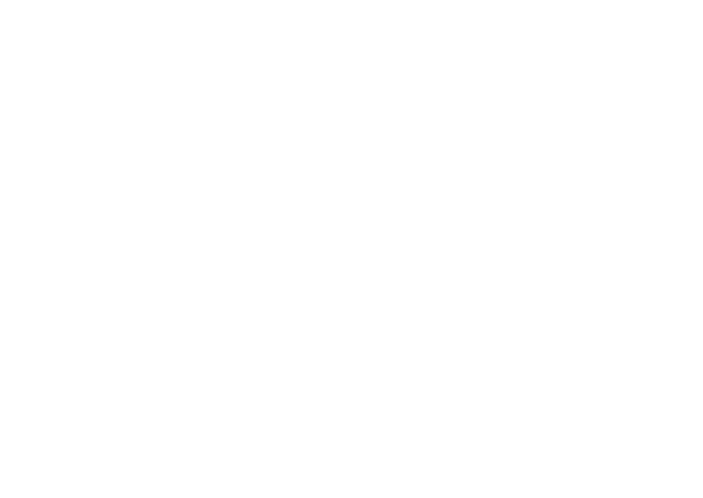
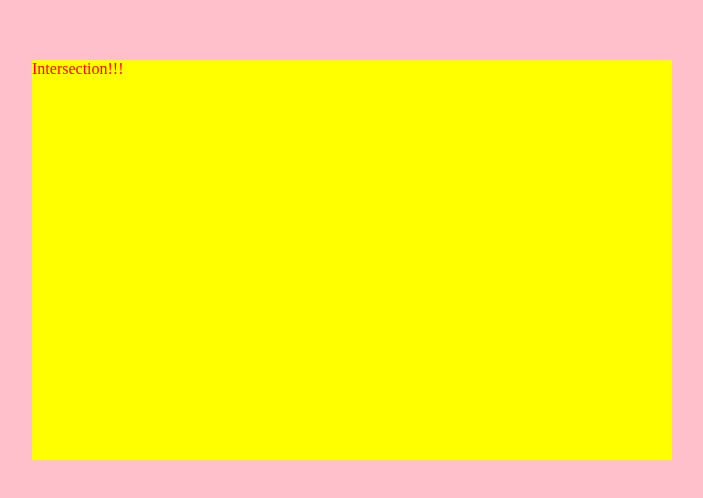
Before and after one commit to AndreasFaust/react-raster, a Next.js app: page / in a window 1280 px wide. Shown: the part 1078-1576 px from the top of the page, without its empty margins (288-991 px from the left). Before the commit the page ends 800 px from the top, so only its background shows below. Built offline with nearby package versions, Linux system fonts and the light colour scheme.

Commit message:
add intersection observer

```diff
--- a/pages/index.tsx
+++ b/pages/index.tsx
@@ -3,7 +3,19 @@ import Link from "next/link";
 import Box from "../src";
 import { motion } from "framer-motion";
 
+const buildThresholdArray = () => Array.from(Array(100).keys(), (i) => i / 100);
+
 const ExamplePage = () => {
+  const [opacity, setOpacity] = React.useState(1);
+  function onIntersect(entry, observer) {
+    console.log("INTERSECT");
+    // console.log(entry);
+    // console.log(observer);
+    if (entry.isIntersecting) {
+      observer.unobserve(entry.target);
+    }
+    // setOpacity(entry.intersectionRatio);
+  }
   return (
     <Box
       as="section"
@@ -15,6 +27,16 @@ const ExamplePage = () => {
       minHeight={"100px"}
     >
       <Box background="yellow">Hallo ich bin ein langer Text!!!</Box>
+      <Box
+        background="yellow"
+        marginTop="100vh"
+        height="50vh"
+        opacity={opacity}
+        onIntersect={onIntersect}
+        // threshold={buildThresholdArray()}
+      >
+        Intersection!!!
+      </Box>
       {/* <Box>
           <Box height="500px" background="yellow">
           </Box>
--- a/src/Box/StyledBox.tsx
+++ b/src/Box/StyledBox.tsx
@@ -94,6 +94,10 @@ interface Props {
   controlIsVisible: boolean;
   controlColor: string;
 
+  overflow?: string[];
+  overflowX?: string[];
+  overflowY?: string[];
+
   id: string;
   component?: React.ReactElement;
   className: string;
@@ -184,6 +188,10 @@ const StyledBoxStyles = styled(Container)<Props>`
         animation: ${props.animation[index]};
         opacity: ${props.opacity[index]};
 
+        overflow: ${props.overflow[index]};
+        overflow-x: ${props.overflowX[index]};
+        overflow-y: ${props.overflowY[index]};
+
         ${props.styles[index] ? props.styles[index] : ""}
       `;
     })}
--- a/src/Box/index.tsx
+++ b/src/Box/index.tsx
@@ -6,6 +6,7 @@ import useResizeObserver from "./utils/useResizeObserver";
 import useNormalize from "./utils/useNormalize";
 import useControl from "./utils/useControl";
 import useUndefinedProps from "./utils/useUndefinedProps";
+import useIntersect from "./utils/useIntersect";
 
 import Context from "../context";
 import StyledBox from "./StyledBox";
@@ -32,6 +33,14 @@ const Box = React.forwardRef<HTMLElement, Props>((props, ref) => {
   const defaultClass = `Box bp-${propsNormalized.breakpoint.value} bp-${propsNormalized.breakpoint.index}`;
 
   useResizeObserver(boxRef, props.onResize);
+  useIntersect({
+    ref: boxRef,
+    root: props.root,
+    rootMargin: props.rootMargin,
+    threshold: props.threshold,
+    onIntersect: props.onIntersect,
+  });
+
   return (
     <StyledBox
       {...propsNormalized}
--- /dev/null
+++ b/src/Box/utils/useIntersect.ts
@@ -0,0 +1,38 @@
+import { useEffect, useRef, useState } from "react";
+
+interface Props {
+  ref?: React.MutableRefObject<HTMLElement>;
+  root?: null | HTMLElement;
+  rootMargin?: string;
+  threshold?: number | number[];
+  onIntersect?: (
+    IntersectionObserverEntry: IntersectionObserverEntry,
+    observer: IntersectionObserver
+  ) => void;
+}
+
+export default function onIntersect({
+  ref,
+  root = null,
+  rootMargin,
+  threshold = 0,
+  onIntersect,
+}: Props) {
+  const observer = useRef(null);
+
+  useEffect(() => {
+    if (typeof onIntersect !== "function") return;
+
+    observer.current = new IntersectionObserver(
+      ([entry], observer) => onIntersect(entry, observer),
+      {
+        root,
+        rootMargin,
+        threshold,
+      }
+    );
+
+    if (ref.current && observer.current) observer.current.observe(ref.current);
+    return () => observer.current && observer.current.disconnect();
+  }, []);
+}
--- a/src/Box/utils/useNormalize.ts
+++ b/src/Box/utils/useNormalize.ts
@@ -193,5 +193,9 @@ export default function useNormalize(
     transition: normalizeProps(breakpoints, mergedProps.transition),
     animation: normalizeProps(breakpoints, mergedProps.animation),
     opacity: normalizeProps(breakpoints, mergedProps.opacity),
+
+    overflow: normalizeProps(breakpoints, mergedProps.overflow),
+    overflowX: normalizeProps(breakpoints, mergedProps.overflowX),
+    overflowY: normalizeProps(breakpoints, mergedProps.overflowY),
   };
 }
```
Also changed, not shown: src/Box/props.ts (+12 -0 lines), src/Box/utils/getReset.ts (deleted, +0 -13 lines), src/Box/utils/useUndefinedProps.ts (+10 -0 lines).
